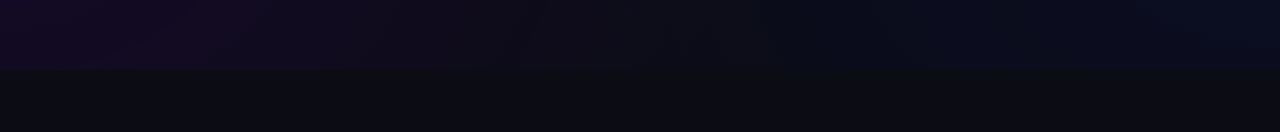
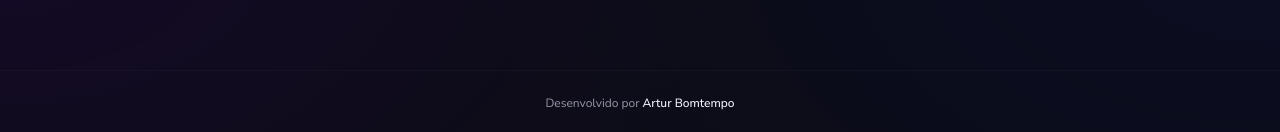
Before and after one commit to webtech-network/lab-api-spring-boot, a React (Vite) app in the folder client/: page /setups/new in a window 1280 px wide. Shown: the part 869-1001 px from the top of the page. Before the commit the page ends 939 px from the top, so only its background shows below. Built offline with nearby package versions, Linux system fonts and the light colour scheme.

Commit message:
feat: add Footer component and update various components to use cursor-pointer for better UX

```diff
--- a/client/src/App.tsx
+++ b/client/src/App.tsx
@@ -1,3 +1,4 @@
+import { Footer } from '@/components/Footer';
 import { Toaster } from '@/components/ui/sonner';
 import { RouterProvider } from 'react-router-dom';
 import { router } from './router';
@@ -6,6 +7,7 @@ export function App() {
     return (
         <>
             <RouterProvider router={router} />
+            <Footer />
             <Toaster richColors theme="dark" position="top-right" />
         </>
     );
--- /dev/null
+++ b/client/src/components/Footer/index.tsx
@@ -0,0 +1,17 @@
+export function Footer() {
+    return (
+        <footer className="border-t border-border/40 py-6">
+            <p className="text-center text-xs text-muted-foreground">
+                Desenvolvido por{' '}
+                <a
+                    href="https://www.arturbomtempo.dev"
+                    target="_blank"
+                    rel="noopener noreferrer"
+                    className="cursor-pointer font-medium text-foreground transition-smooth hover:text-primary"
+                >
+                    Artur Bomtempo
+                </a>
+            </p>
+        </footer>
+    );
+}
--- a/client/src/components/Navbar/index.tsx
+++ b/client/src/components/Navbar/index.tsx
@@ -7,7 +7,7 @@ export function Navbar() {
         <header className="sticky top-0 z-50 w-full">
             <div className="glass-strong border-b border-border/40">
                 <div className="mx-auto flex h-16 max-w-7xl items-center justify-between px-4 md:px-8">
-                    <Link to="/" className="group flex items-center gap-2.5">
+                    <Link to="/" className="group flex cursor-pointer items-center gap-2.5">
                         <div className="leading-none">
                             <div className="font-display text-lg font-semibold tracking-tight">
                                 Setup<span className="text-gradient">Hub</span>
@@ -19,7 +19,7 @@ export function Navbar() {
                         <NavLink
                             to="/"
                             className={({ isActive }) =>
-                                `text-sm font-medium transition-smooth hover:text-foreground ${
+                                `cursor-pointer text-sm font-medium transition-smooth hover:text-foreground ${
                                     isActive ? 'text-foreground' : 'text-muted-foreground'
                                 }`
                             }
@@ -28,7 +28,7 @@ export function Navbar() {
                         </NavLink>
                         <a
                             href="#galeria"
-                            className="text-sm font-medium text-muted-foreground transition-smooth hover:text-foreground"
+                            className="cursor-pointer text-sm font-medium text-muted-foreground transition-smooth hover:text-foreground"
                         >
                             Galeria
                         </a>
--- a/client/src/components/SetupCard/index.tsx
+++ b/client/src/components/SetupCard/index.tsx
@@ -6,7 +6,7 @@ export function SetupCard({ setup, featured = false }: { setup: Setup; featured?
     return (
         <Link
             to={`/setups/${setup.id}`}
-            className={`group relative block overflow-hidden rounded-3xl border border-border/50 bg-card hover-lift ${
+            className={`group relative block cursor-pointer overflow-hidden rounded-3xl border border-border/50 bg-card hover-lift ${
                 featured ? 'md:col-span-2 md:row-span-2' : ''
             }`}
         >
--- a/client/src/components/SetupForm/index.tsx
+++ b/client/src/components/SetupForm/index.tsx
@@ -115,7 +115,12 @@ export function SetupForm({ initial }: { initial?: Setup }) {
                 <Button type="submit" variant="hero" size="lg">
                     {initial ? 'Salvar alterações' : 'Publicar setup'}
                 </Button>
-                <Button type="button" variant="ghost" size="lg" onClick={() => navigate('/')}>
+                <Button
+                    type="button"
+                    variant="ghost"
+                    size="lg"
+                    onClick={() => navigate(initial ? `/setups/${initial.id}` : '/')}
+                >
                     Cancelar
                 </Button>
             </div>
--- a/client/src/components/ui/button.tsx
+++ b/client/src/components/ui/button.tsx
@@ -5,7 +5,7 @@ import * as React from 'react';
 import { cn } from '@/lib/utils';
 
 const buttonVariants = cva(
-    'inline-flex items-center justify-center gap-2 whitespace-nowrap rounded-md text-sm font-medium transition-colors focus-visible:outline-none focus-visible:ring-1 focus-visible:ring-ring disabled:pointer-events-none disabled:opacity-50 [&_svg]:pointer-events-none [&_svg]:size-4 [&_svg]:shrink-0',
+    'inline-flex cursor-pointer items-center justify-center gap-2 whitespace-nowrap rounded-md text-sm font-medium transition-colors focus-visible:outline-none focus-visible:ring-1 focus-visible:ring-ring disabled:pointer-events-none disabled:opacity-50 [&_svg]:pointer-events-none [&_svg]:size-4 [&_svg]:shrink-0',
     {
         variants: {
             variant: {
--- a/client/src/pages/EditSetupPage/index.tsx
+++ b/client/src/pages/EditSetupPage/index.tsx
@@ -17,7 +17,7 @@ export function EditSetupPage() {
             <div className="mx-auto max-w-3xl px-4 py-12 md:px-8">
                 <Link
                     to={`/setups/${id}`}
-                    className="mb-6 inline-flex items-center gap-2 text-sm text-muted-foreground transition-smooth hover:text-foreground"
+                    className="mb-6 inline-flex cursor-pointer items-center gap-2 text-sm text-muted-foreground transition-smooth hover:text-foreground"
                 >
                     <ArrowLeft className="h-4 w-4" /> Voltar
                 </Link>
--- a/client/src/pages/NewSetupPage/index.tsx
+++ b/client/src/pages/NewSetupPage/index.tsx
@@ -10,7 +10,7 @@ export function NewSetupPage() {
             <div className="mx-auto max-w-3xl px-4 py-12 md:px-8">
                 <Link
                     to="/"
-                    className="mb-6 inline-flex items-center gap-2 text-sm text-muted-foreground transition-smooth hover:text-foreground"
+                    className="mb-6 inline-flex cursor-pointer items-center gap-2 text-sm text-muted-foreground transition-smooth hover:text-foreground"
                 >
                     <ArrowLeft className="h-4 w-4" /> Voltar
                 </Link>
--- a/client/src/pages/NotFoundPage/index.tsx
+++ b/client/src/pages/NotFoundPage/index.tsx
@@ -14,7 +14,7 @@ export function NotFoundPage() {
                 <div className="mt-6">
                     <Link
                         to="/"
-                        className="inline-flex items-center justify-center rounded-md bg-primary px-4 py-2 text-sm font-medium text-primary-foreground transition-colors hover:bg-primary/90"
+                        className="inline-flex cursor-pointer items-center justify-center rounded-md bg-primary px-4 py-2 text-sm font-medium text-primary-foreground transition-colors hover:bg-primary/90"
                     >
                         Voltar para início
                     </Link>
--- a/client/src/pages/SetupDetailsPage/index.tsx
+++ b/client/src/pages/SetupDetailsPage/index.tsx
@@ -63,7 +63,7 @@ export function SetupDetailsPage() {
                 <div className="mx-auto -mt-48 max-w-7xl px-4 md:px-8">
                     <Link
                         to="/"
-                        className="mb-6 inline-flex items-center gap-2 rounded-full border border-border/60 bg-surface/80 px-4 py-2 text-xs font-medium text-muted-foreground backdrop-blur-md transition-smooth hover:text-foreground"
+                        className="mb-6 inline-flex cursor-pointer items-center gap-2 rounded-full border border-border/60 bg-surface/80 px-4 py-2 text-xs font-medium text-muted-foreground backdrop-blur-md transition-smooth hover:text-foreground"
                     >
                         <ArrowLeft className="h-3.5 w-3.5" /> Galeria
                     </Link>
@@ -110,7 +110,7 @@ export function SetupDetailsPage() {
                                             <Button
                                                 variant="ghost"
                                                 size="default"
-                                                className="text-destructive hover:bg-destructive/10 hover:text-destructive"
+                                                className="cursor-pointer text-destructive hover:bg-destructive/10 hover:text-destructive"
                                             >
                                                 <Trash2 className="h-4 w-4" /> Deletar
                                             </Button>
```
